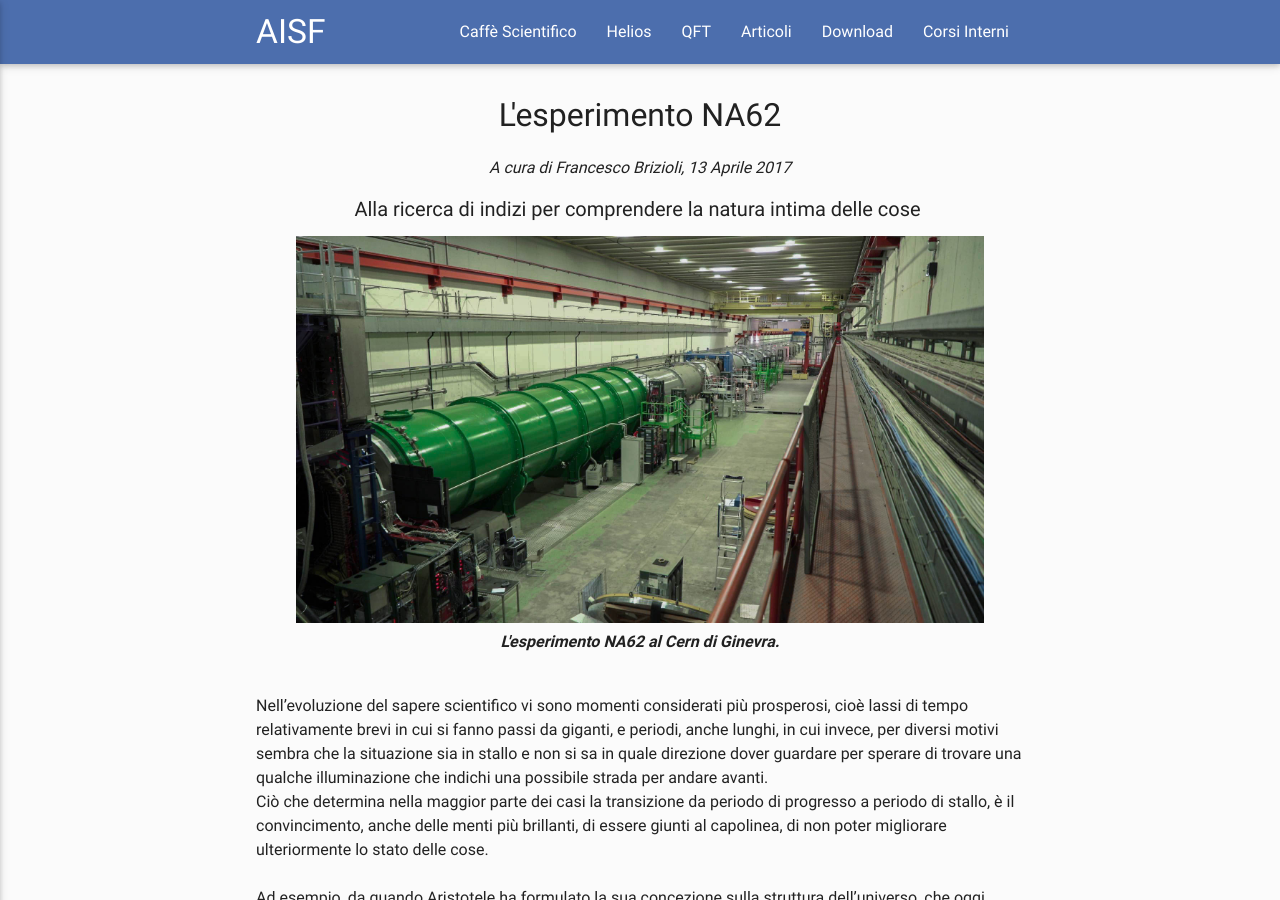
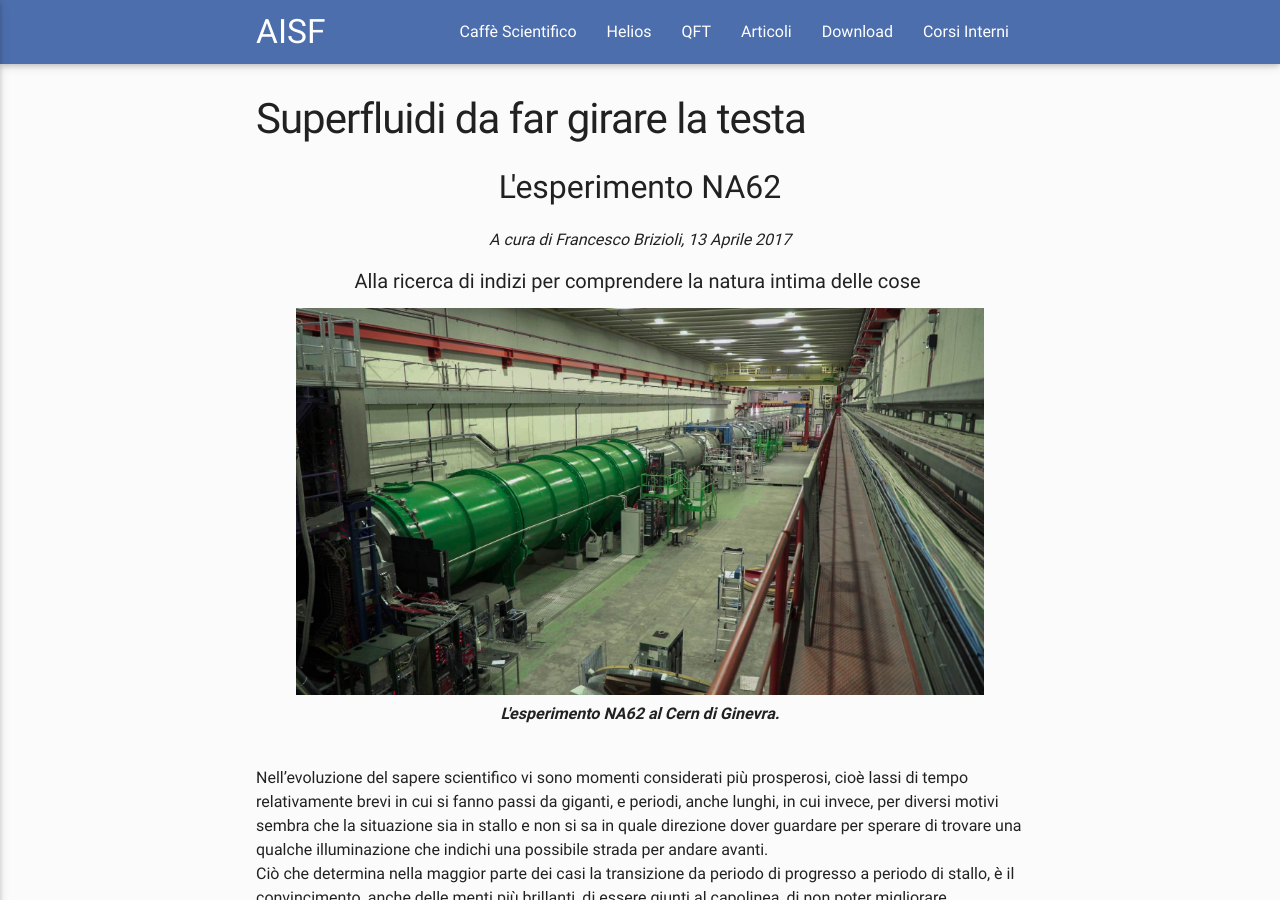
Before and after one commit to ai-sf/aisf_perugia, a Jekyll site: the page built from ArticoliHTML/NA62.md, in a window 1280 px wide and 900 px high. Built offline with Jekyll 4.4.1, drawn with Linux system fonts in a browser that asks for light colours; nearby versions of some CDN libraries; formulas are drawn with MathJax 3.

Commit message:
Update NA62.md

```diff
--- a/ArticoliHTML/NA62.md
+++ b/ArticoliHTML/NA62.md
@@ -1,5 +1,8 @@
 ---
 layout: page
+title: Superfluidi da far girare la testa
+date:   2018-10-01
+author: Francesco Brizioli
 permalink: /ArticoliHTML/na62/
 ---
 <html>
```
